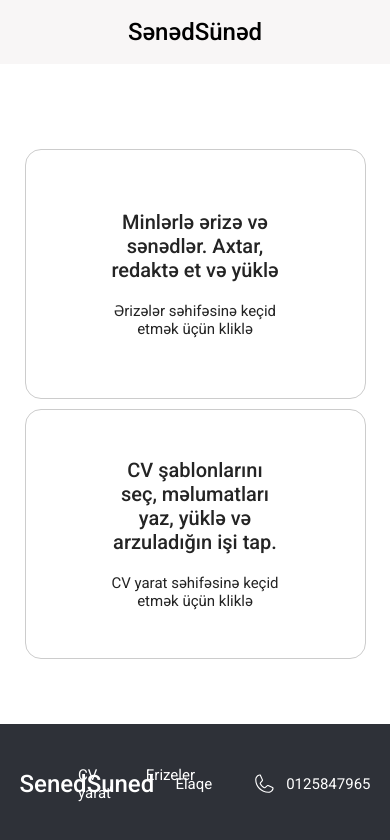
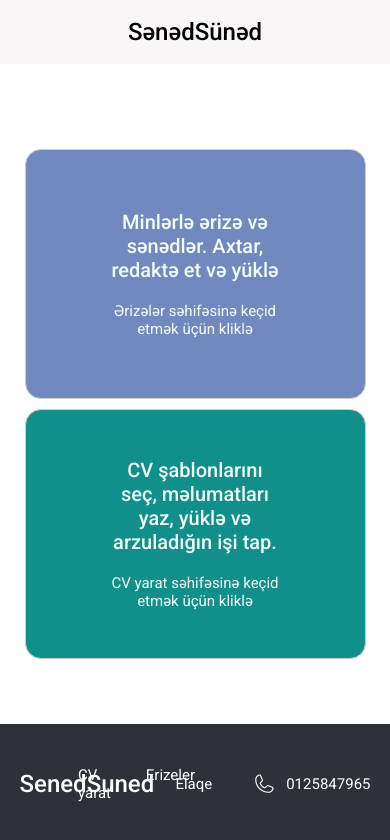
Before and after one commit to ReshadDev/senedsunedaz, a React (Vite) app: page / in a window 390 px wide. Shown: the top 840 px of the page. Built offline with nearby package versions, Linux system fonts and the light colour scheme.

Commit message:
homemenu-fix & erize fakedata

```diff
--- a/src/assets/icons/index.ts
+++ b/src/assets/icons/index.ts
@@ -31,6 +31,8 @@ import Company3Icon from "../images/company3.png";
 import Company4Icon from "../images/company4.png";
 
 import cvframe from "../images/cviframe.svg";
+
+import erizeexample from "../images/erizeexample.jpg";
 
 // CV ASSETS
 import CvBannerImg from "../images/cvbanner.svg";
@@ -92,6 +94,7 @@ export {
   CaretLeft,
   CaretRight,
   FilterIcon,
+  erizeexample,
   User,
   Plus,
   CvBannerImg,
--- a/src/assets/scss/main.css
+++ b/src/assets/scss/main.css
@@ -4112,6 +4112,20 @@ a {
     justify-content: space-between;
     margin-top: 20px;
   }
+  .page-content .page-content__boxes .home-box-1 {
+    background: #7189bf;
+  }
+  .page-content .page-content__boxes .home-box-1 h1,
+  .page-content .page-content__boxes .home-box-1 p {
+    color: #f1fcfb;
+  }
+  .page-content .page-content__boxes .home-box-2 {
+    background: #11908b;
+  }
+  .page-content .page-content__boxes .home-box-2 h1,
+  .page-content .page-content__boxes .home-box-2 p {
+    color: #f1fcfb;
+  }
   .page-content .page-content__boxes .box {
     padding: 10px;
     margin: 5px;
@@ -4336,6 +4350,20 @@ a {
     display: flex;
     flex-direction: column;
   }
+  #home .page-content .page-content__boxes .home-box-1 {
+    background: #7189bf;
+  }
+  #home .page-content .page-content__boxes .home-box-1 h1,
+  #home .page-content .page-content__boxes .home-box-1 p {
+    color: #f1fcfb;
+  }
+  #home .page-content .page-content__boxes .home-box-2 {
+    background: #11908b;
+  }
+  #home .page-content .page-content__boxes .home-box-2 h1,
+  #home .page-content .page-content__boxes .home-box-2 p {
+    color: #f1fcfb;
+  }
   #home .page-content .page-content__boxes .box {
     height: 250px;
   }
--- a/src/assets/scss/main.scss
+++ b/src/assets/scss/main.scss
@@ -729,6 +729,22 @@ a {
       display: flex;
       justify-content: space-between;
       margin-top: 20px;
+
+      .home-box-1 {
+        background: #7189bf;
+        h1,
+        p {
+          color: #f1fcfb;
+        }
+      }
+
+      .home-box-2 {
+        background: #11908b;
+        h1,
+        p {
+          color: #f1fcfb;
+        }
+      }
       .box {
         padding: 10px;
         margin: 5px;
@@ -975,6 +991,21 @@ a {
     }
     .page-content {
       .page-content__boxes {
+        .home-box-1 {
+          background: #7189bf;
+          h1,
+          p {
+            color: #f1fcfb;
+          }
+        }
+
+        .home-box-2 {
+          background: #11908b;
+          h1,
+          p {
+            color: #f1fcfb;
+          }
+        }
         display: flex;
         flex-direction: column;
 
--- a/src/pages/Erizeler/Erizeler.tsx
+++ b/src/pages/Erizeler/Erizeler.tsx
@@ -7,6 +7,7 @@ import {
   Bumb,
   Minus,
   Question,
+  erizeexample,
 } from "../../assets/icons";
 import SearchInput from "../../components/SearchInput";
 import { Link } from "react-router-dom";
@@ -206,6 +207,37 @@ const Erizeler: React.FC = () => {
                       </div>
                     </div>
                   ))}
+
+                {Array.from({ length: 4 }).map((_, index) => (
+                  <div
+                    key={index}
+                    className="document-box col-xs-12 col-sm-6 col-md-6 col-lg-6"
+                  >
+                    <div className="document-main-box">
+                      <div className="document-main-box-header">Ərizə</div>
+                      <div className="document-main-box-body">
+                        <img
+                          width={250}
+                          height={230}
+                          src={erizeexample}
+                          alt=""
+                        />
+                      </div>
+                      <div className="document-main-box-footer">
+                        <p>Rus bölməsinə keçirilməyə dair ərizə</p>
+
+                        <div className="action-buttons">
+                          <Link to={`erize/1`} className="box-details-btn">
+                            Ətraflı
+                          </Link>
+                          <Link className="download-btn" to="/">
+                            Yüklə
+                          </Link>
+                        </div>
+                      </div>
+                    </div>
+                  </div>
+                ))}
               </div>
             </div>
           </div>
```
Also changed, not shown: src/assets/images/erizeexample.jpg (added), 1 other file (tests, documents, lock files or other folders).
